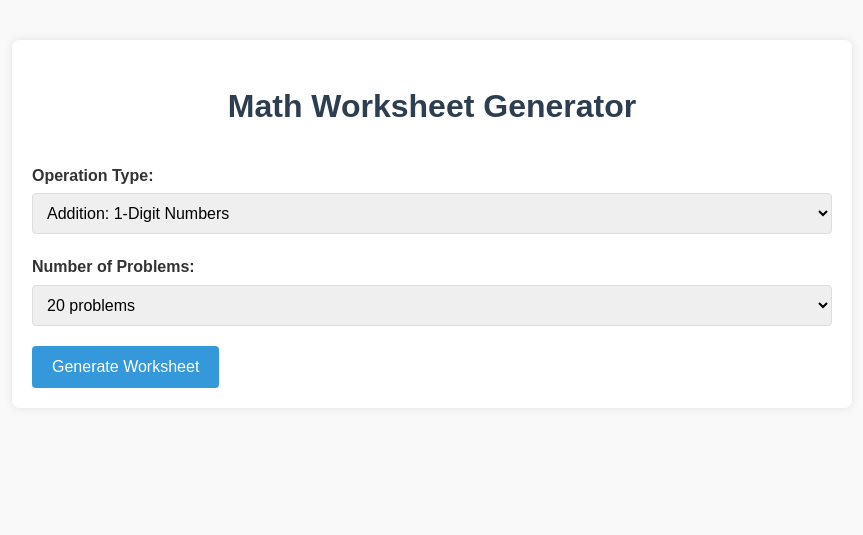
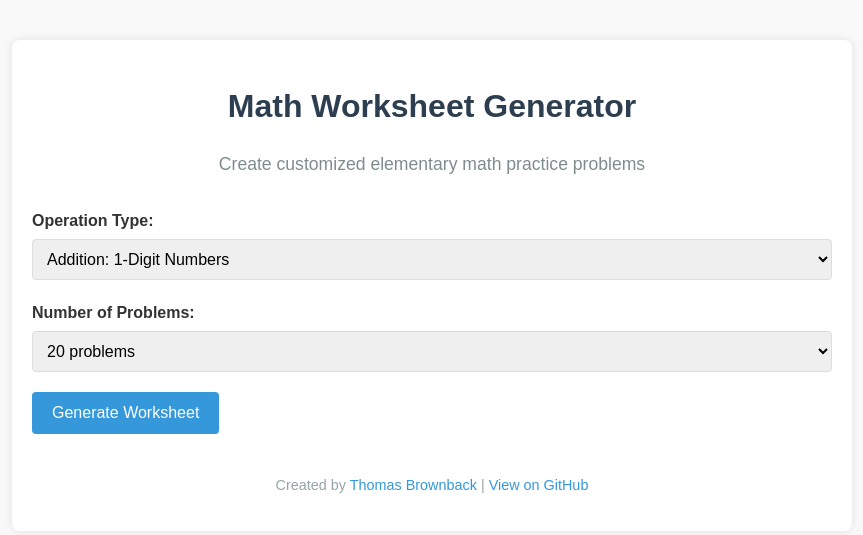
Before and after one commit to brownbat/mathsheets, a Flask app: page / in a window 1280 px wide. Shown: the top 535 px of the page, without its empty margins (208-1071 px from the left). Run offline with Flask 3, Linux system fonts and the light colour scheme.

Commit message:
Final improvements: Enhanced documentation, logging, and UI updates

```diff
--- a/app.py
+++ b/app.py
@@ -1,5 +1,13 @@
 from flask import Flask, render_template, request
 import random, os
+import logging
+
+# Configure logging
+logging.basicConfig(
+    level=logging.INFO,
+    format='%(asctime)s %(levelname)s: %(message)s',
+    datefmt='%Y-%m-%d %H:%M:%S'
+)
 
 app = Flask(__name__)
 # Tell Flask to trust the X-Forwarded-Proto header set by Render's load balancer
@@ -12,6 +20,7 @@ def index():
 
     Displays all available operation types and problem count options.
     """
+    logging.info("Rendering index page")
     return render_template('index.html')
 
 @app.route('/generate', methods=['POST'])
@@ -27,6 +36,8 @@ def generate():
     """
     operation_type = request.form.get('operation_type', 'addition_1digit')
     num_problems = int(request.form.get('num_problems', 20))
+
+    logging.info(f"Generating worksheet: {operation_type}, {num_problems} problems")
 
     # Get the base operation from the operation type
     operation = operation_type.split('_')[0]
@@ -297,4 +308,5 @@ def generate_problems(operation, num_problems, max_digits):
 
 if __name__ == "__main__":
     port = int(os.environ.get("PORT", 5000))
+    logging.info(f"Starting application on port {port}")
     app.run(host='0.0.0.0', port=port)
--- a/static/style.css
+++ b/static/style.css
@@ -19,7 +19,30 @@ body {
 h1 {
     text-align: center;
     color: #2c3e50;
+    margin-bottom: 10px;
+}
+
+.tagline {
+    text-align: center;
+    color: #7f8c8d;
     margin-bottom: 30px;
+    font-size: 1.1em;
+}
+
+footer {
+    margin-top: 40px;
+    text-align: center;
+    font-size: 0.9em;
+    color: #95a5a6;
+}
+
+footer a {
+    color: #3498db;
+    text-decoration: none;
+}
+
+footer a:hover {
+    text-decoration: underline;
 }
 
 .form-group {
@@ -210,7 +233,7 @@ select, input {
 }
 
 @media print {
-    .actions {
+    .actions, .no-print {
         display: none;
     }
 
--- a/templates/index.html
+++ b/templates/index.html
@@ -9,6 +9,7 @@
 <body>
     <div class="container">
         <h1>Math Worksheet Generator</h1>
+        <p class="tagline">Create customized elementary math practice problems</p>
         <form action="/generate" method="post">
             <div class="form-group">
                 <label for="operation_type">Operation Type:</label>
@@ -56,6 +57,9 @@
 
             <button type="submit" class="generate-btn">Generate Worksheet</button>
         </form>
+        <footer>
+            <p>Created by <a href="https://github.com/brownbat">Thomas Brownback</a> | <a href="https://github.com/brownbat/mathsheets">View on GitHub</a></p>
+        </footer>
     </div>
 </body>
 </html>
--- a/templates/worksheet.html
+++ b/templates/worksheet.html
@@ -78,6 +78,10 @@
             <button onclick="window.print()" class="print-btn">Print Worksheet</button>
             <a href="/" class="back-btn">Create New Worksheet</a>
         </div>
+
+        <footer class="no-print">
+            <p>Created by <a href="https://github.com/brownbat">Thomas Brownback</a> | <a href="https://github.com/brownbat/mathsheets">View on GitHub</a></p>
+        </footer>
     </div>
 </body>
 </html>
```
Also changed, not shown: README.md.
